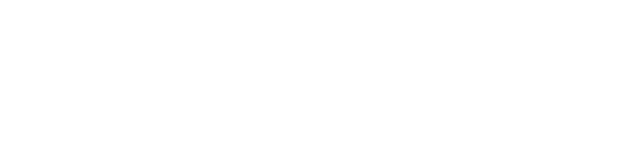
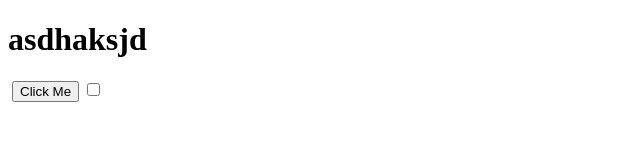
Before and after one commit to thethang12-git/Codegym, a plain HTML site: page index.html in a window 1280 px wide. Shown: the whole page, without its empty margins (0-640 px from the left). Drawn offline with Linux system fonts and the light colour scheme.

Commit message:
On branch master

```diff
--- a/index.html
+++ b/index.html
@@ -6,6 +6,9 @@
     <title>Document</title>
 </head>
 <body>
-
+    <h1> asdhaksjd    </h1>
+    <img src="../Codegym/index.html" alt="">
+    <input type="button" value="Click Me">
+    <input type="checkbox">
 </body>
 </html>
```
